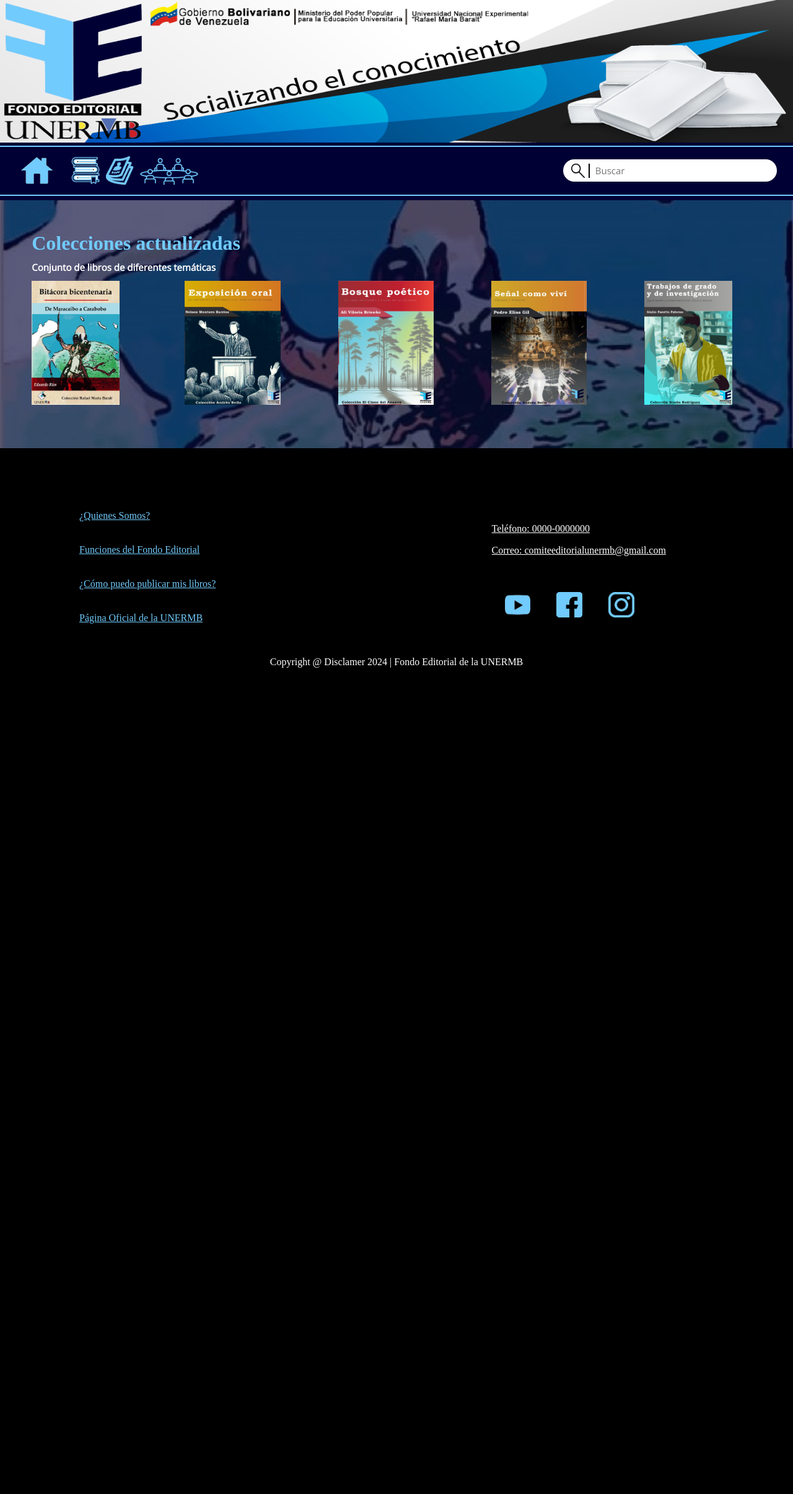
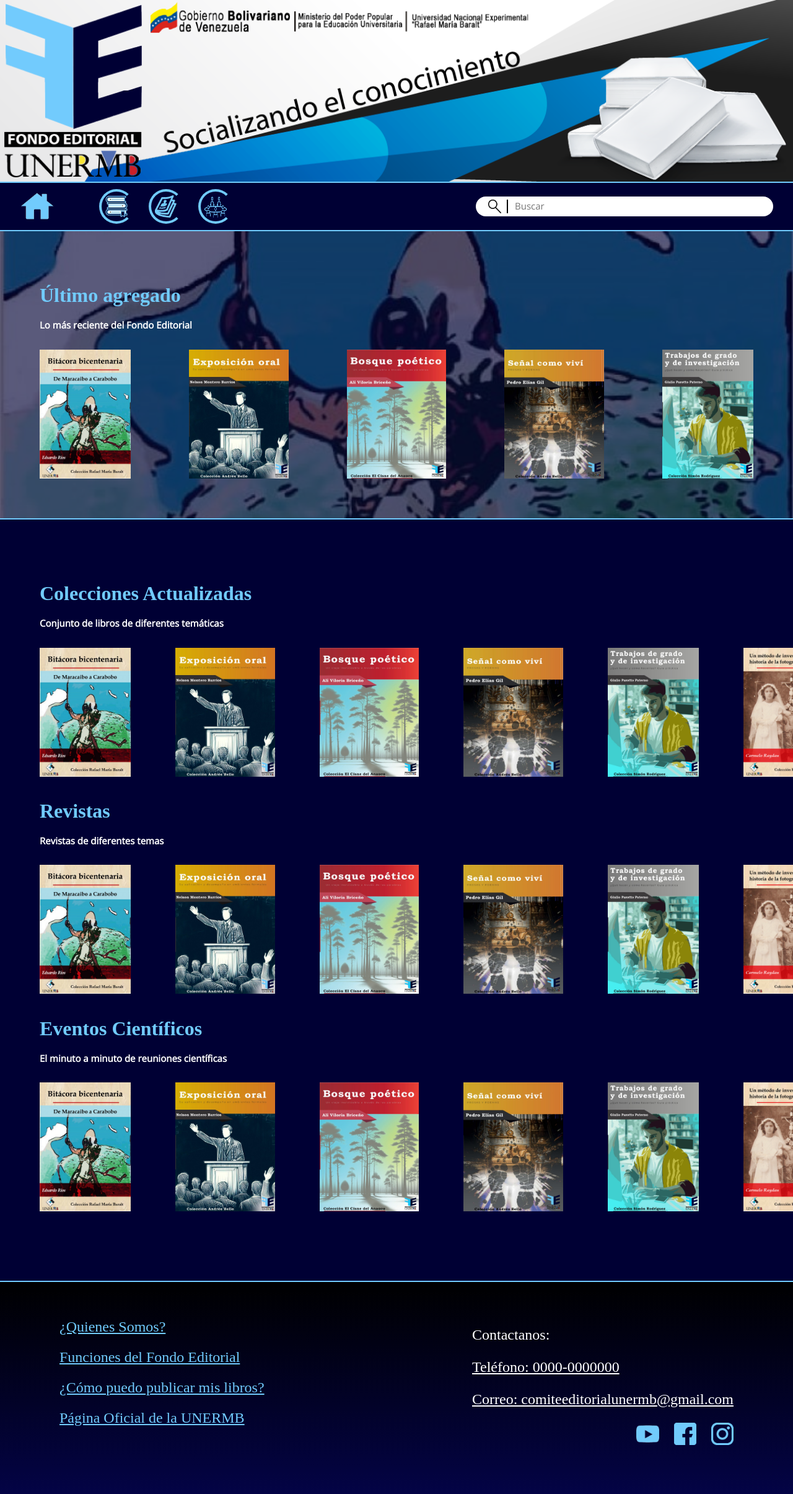
Before and after one commit to SSFIII78963/proyectoUNERMB2024, a PHP site: page / in a window 1280 px wide. Shown: the whole page at 62% size. Before the commit the page ends 1077 px from the top, so only its background shows below. Run offline with PHP 8.4, Linux system fonts and the light colour scheme; some web fonts are replaced.

Commit message:
Agregando animaciones

```diff
--- a/css/style.css
+++ b/css/style.css
@@ -5,77 +5,110 @@
 html,
 body {
     background-color: #000034;
-    width: 100%;
-    height: 100%;
 }
 
 /*********************************************Header*********************************************/
 header {
-    width: 100%;
-    height: 40%;
+    display: flex;
+    flex-direction: column;
+    width: 100vw;
 }
 
 #banner {
-    width: 100%;
-    height: 72%;
+    width: 100vw;
 }
 
 .header {
     display: flex;
     justify-content: space-between;
     align-items: center;
-    width: 100%;
-    height: 24%;
+    width: 100vw;
+    height: 5em;
     border-top: #71cbfc 2px solid;
     border-bottom: #71cbfc 2px solid;
+    box-sizing: border-box;
 }
 
 .header nav {
-    width: 25%;
-    height: 100%;
+    padding-left: 2em;
 }
 
 .header ul {
     display: flex;
-    justify-content: space-between;
-    height: 100%;
     list-style: none;
     margin: 0;
-    padding-left: 10%;
+    padding: 0;
+    gap: 1.5em;
 }
 
 .header ul>:first-child {
-    flex-grow: 0.4;
+    margin-right: 3em;
 }
 
+.header ul>:first-child a {
+    height: 2.8em;
+    border: none;
+    padding: 0;
+}
 .header li {
     display: flex;
     align-items: center;
+    position: relative;
 }
 
 .header a {
-    height: 60%;
+    display: flex;
+    justify-content: center;
+    align-items: center;
+    height: 3.5em;
+    width: 3.5em;
+    padding: 10px;
+    box-sizing: border-box;
+    z-index: 1;
 }
+.header li div{
+    position: absolute;
+    top: 0;
+    left: 0;
+    border: 4px solid #71cbfc;
+    border-right: 4px solid #000034;
+    border-radius: 30px;
+    box-sizing: border-box;
+    width: 3.5em;
+    height: 3.5em;
+    z-index: 0;
+}
+@keyframes girar-borde {
+    0% {
+      transform: rotate(0deg);
+    }
+    100% {
+      transform: rotate(360deg);
+    }
+  }
 
-.header img {
+.header nav img {
     height: 100%;
+    width: 100%;
 }
 
 .buscador {
     display: flex;
     justify-content: space-between;
     background-color: white;
-    margin-right: 2%;
-    border-radius: 20px;
-    width: 25%;
-    height: 30%;
-    padding: 0.5% 1%;
+    margin-right: 2em;
+    border-radius: 1em;
+    width: 30em;
+    height: 2em;
+    box-sizing: border-box;
+    padding: 5px 20px;
 }
 
 .buscador img {
     height: 100%;
     padding-right: 2%;
     border-right: 2px black solid;
+    box-sizing: border-box;
 }
 
 .buscador input {
@@ -89,40 +122,41 @@
 
 /*********************************************Body*********************************************/
 .colecciones_act {
-    width: 100%;
-    height: 400px;
+    width: 100vw;
     background-image: url("../img/1.jpg");
     background-size: cover;
     background-position: center;
+    box-sizing: border-box;
+    border-bottom: 2px solid #71cbfc;
+    margin-bottom: 5em;
 }
 
 #mask {
     background-color: #000034a5;
     width: 100%;
-    height: 400px;
+    height: 100%;
+    box-sizing: border-box;
+    padding: 4em;
 }
 
+#container {
+    display: flex;
+    justify-content: space-between;
+}
 .libros {
-    width: 15%;
-    height: 200px;
-    padding-left: 4%;
-    display: inline-block;
+    height: 13em;
 }
 
 .portadas {
-    width: auto;
-    height: inherit;
+    height: 100%;
+    transition: all 0.2s;
 }
 
 .portadas:hover {
-    border: 4px solid;
-    border-color: #71cbfc;
+    outline: 6px solid #71cbfc;
 }
 
 .titulos {
-    padding-left: 4%;
-    padding-top: 4%;
-    margin: 0.2% 0 0 0;
     color: #71cbfc;
     font-family: 'Rammetto One';
 }
@@ -131,71 +165,93 @@
     color: white;
     font-family: 'Open Sans';
     font-size: 15px;
-    padding-left: 4%;
     padding-top: 0%;
+    margin-bottom: 2em;
+}
+
+.contenedor{
+    width: 100vw;
+    box-sizing: border-box;
+    padding: 2em 0em 1em 4em;
+    padding-top: 0;
+    overflow: hidden;
+}
+.ult-libros{
+    width: 5em;
+    height: 13em;
+}
+.portada {
+    height: 100%;
+    transition: all 0.2s;
+}
+.portada:hover {
+    outline: 6px solid #71cbfc;
 }
 
 /*********************************************Footer*********************************************/
 footer {
-    width: 80%;
-    height: 40%;
-    background-color: black;
+    display: grid;
+    grid-template: 80% 20% / 50% 50%;
+    box-sizing: border-box;
+    padding: 2em 4em 2em 4em;
+    width: 100vw;
+    background: black linear-gradient(180deg, rgb(0 0 0 / 28%), #07078e7d);
     color: white;
-    padding: 5% 10% 0% 10%;
+    font-size: 24px;
+    border-top: 2px solid #71cbfc;
+    margin-top: 4em;
 }
 
-footer section {
-    width: 100%;
-    height: 80%;
-    display: flex;
-}
-
-.preguntas-frecuentes{
-    width: 50%;
+.preguntas-frecuentes {
+    grid-area: 1/1/2/2;
 }
 
 .preguntas-frecuentes ul {
-    height: 100%;
     display: flex;
     flex-direction: column;
-    justify-content: space-evenly;
+    justify-content: space-around;
+    height: 100%;
+    margin: 0;
     list-style: none;
-    margin: 0;
     padding: 0;
 }
 
 .preguntas-frecuentes a {
     color: #71cbfc;
+    transition: all 0.5s;
 }
-.preguntas-frecuentes a:hover{
+
+.preguntas-frecuentes a:hover {
     color: white;
 }
 
 .informacion-contacto {
-    width: 50%;
-    display: flex;
-    flex-direction: column;
-    justify-content: space-evenly;
-    padding-left: 30%;
+    grid-area: 1/2/2/3;
+    justify-self: end;
+    align-content: center;
 }
-.informacion-contacto p{
+
+.informacion-contacto p {
     text-decoration: underline;
 }
 
-.informacion-contacto ul {
+.redes-sociales {
+    justify-self: end;
+}
+
+.redes-sociales ul {
     display: flex;
     list-style: none;
-    margin: 0;
     padding: 0;
-    ;
+    gap: 1em;
 }
-.informacion-contacto li{
-    display: flex;
-    justify-content: center;
+
+.redes-sociales img {
+    height: 1.5em;
 }
-.informacion-contacto a{
-    max-width: 50%;
+
+.copyright {
+    text-align: center;
+    grid-column: 1/3;
+    margin-top: 2.5em;
 }
-.informacion-contacto img {
-    max-width: 100%;
-}
--- a/index.html
+++ b/index.html
@@ -21,9 +21,9 @@
             <nav>
                 <ul>
                     <li><a href="#"><img src="img/header/home.png" alt="Pagina Principal"></a></li>
-                    <li><a href="#"><img src="img/header/iconocolecciones.png" alt="Colecciones"></a></li>
-                    <li><a href="#"><img src="img/header/iconorevistas.png" alt="Revistas"></a></li>
-                    <li><a href="#"><img src="img/header/reunion cientifica.png" alt="Reuniones Científicas"></a></li>
+                    <li><a href="#" id="header-a"><img src="img/header/iconocolecciones.png" alt="Colecciones"></a><div id="giro"></div></li>
+                    <li><a href="#" id="header-a"><img src="img/header/iconorevistas.png" alt="Revistas"></a><div id="giro"></div></li>
+                    <li><a href="#" id="header-a"><img src="img/header/reunion cientifica.png" alt="Reuniones Científicas"></a><div id="giro"></div></li>
                 </ul>
             </nav>
             <div class="buscador">
@@ -35,9 +35,9 @@
 
     <div class="colecciones_act">
         <div id="mask">
+            <h1 class="titulos">Último agregado</h1>
+            <h2 class="subtitulos">Lo más reciente del Fondo Editorial</h2>
             <div id="container">
-                <h1 class="titulos">Colecciones actualizadas</h1>
-                <h2 class="subtitulos">Conjunto de libros de diferentes temáticas</h2>
                 <div class="libros">
                     <img class="portadas" src="img/1.jpg">
                 </div>
@@ -57,8 +57,82 @@
         </div>
     </div>
 
+    <div class="contenedor">
+        <h1 class="titulos">Colecciones Actualizadas</h1>
+        <h2 class="subtitulos">Conjunto de libros de diferentes temáticas</h2>
+        <div id="container">
+            <div class="libros">
+                <img class="portada" src="img/1.jpg">
+            </div>
+            <div class="libros">
+                <img class="portada" src="img/2.jpg">
+            </div>
+            <div class="libros">
+                <img class="portada" src="img/3.jpg">
+            </div>
+            <div class="libros">
+                <img class="portada" src="img/4.jpg">
+            </div>
+            <div class="libros">
+                <img class="portada" src="img/5.jpg">
+            </div>
+            <div class="ult-libros">
+                <img class="portada" src="img/6.jpg">
+            </div>
+        </div>
+    </div>
+
+    <div class="contenedor">
+        <h1 class="titulos">Revistas</h1>
+        <h2 class="subtitulos">Revistas de diferentes temas</h2>
+        <div id="container">
+            <div class="libros">
+                <img class="portada" src="img/1.jpg">
+            </div>
+            <div class="libros">
+                <img class="portada" src="img/2.jpg">
+            </div>
+            <div class="libros">
+                <img class="portada" src="img/3.jpg">
+            </div>
+            <div class="libros">
+                <img class="portada" src="img/4.jpg">
+            </div>
+            <div class="libros">
+                <img class="portada" src="img/5.jpg">
+            </div>
+            <div class="ult-libros">
+                <img class="portada" src="img/6.jpg">
+            </div>
+        </div>
+    </div>
+
+    <div class="contenedor">
+        <h1 class="titulos">Eventos Científicos</h1>
+        <h2 class="subtitulos">El minuto a minuto de reuniones científicas</h2>
+        <div id="container">
+            <div class="libros">
+                <img class="portada" src="img/1.jpg">
+            </div>
+            <div class="libros">
+                <img class="portada" src="img/2.jpg">
+            </div>
+            <div class="libros">
+                <img class="portada" src="img/3.jpg">
+            </div>
+            <div class="libros">
+                <img class="portada" src="img/4.jpg">
+            </div>
+            <div class="libros">
+                <img class="portada" src="img/5.jpg">
+            </div>
+            <div class="ult-libros">
+                <img class="portada" src="img/6.jpg">
+            </div>
+        </div>
+    </div>
+
     <footer>
-        <section>
         <nav class="preguntas-frecuentes">
             <ul>
                 <li><a href="#">¿Quienes Somos?</a></li>
@@ -68,11 +142,10 @@
             </ul>
         </nav>
         <div class="informacion-contacto">
-                <div>
+            <p style="text-decoration: none;">Contactanos:</p>
             <p>Teléfono: 0000-0000000</p>
             <p>Correo: comiteeditorialunermb@gmail.com</p>
-                </div>
-                <nav style="width: 70%;">
+            <nav class="redes-sociales">
                 <ul>
                     <li><a href="https://www.youtube.com/@fondoeditorialunermb" target="_blank"><img
                                 src="img/footer/youtube.png" alt="YouTube"></a></li>
@@ -83,8 +156,6 @@
                 </ul>
             </nav>
         </div>
-        </section>
-        <p style="text-align: center;">Copyright @ Disclamer 2024 | Fondo Editorial de la UNERMB</p>
     </footer>
 
     <script src="js/script.js"></script>
--- a/js/script.js
+++ b/js/script.js
@@ -8,3 +8,17 @@
         background.style.backgroundImage = `url(${url})`;
     });
 };
+
+var botonesheader=document.querySelectorAll("#header-a");
+var divheader=document.querySelectorAll("#giro");
+
+for (let index = 0; index < botonesheader.length; index++) {
+    const element = botonesheader[index];
+
+    element.addEventListener("mouseover", function() {
+        divheader[index].style.animation="girar-borde .5s  linear";
+    })
+    element.addEventListener("mouseout", function() {
+        divheader[index].style.animation="none";
+    })
+}
```
Also changed, not shown: img/6.jpg (added). Lines whose indentation alone changed are shown as unchanged.
